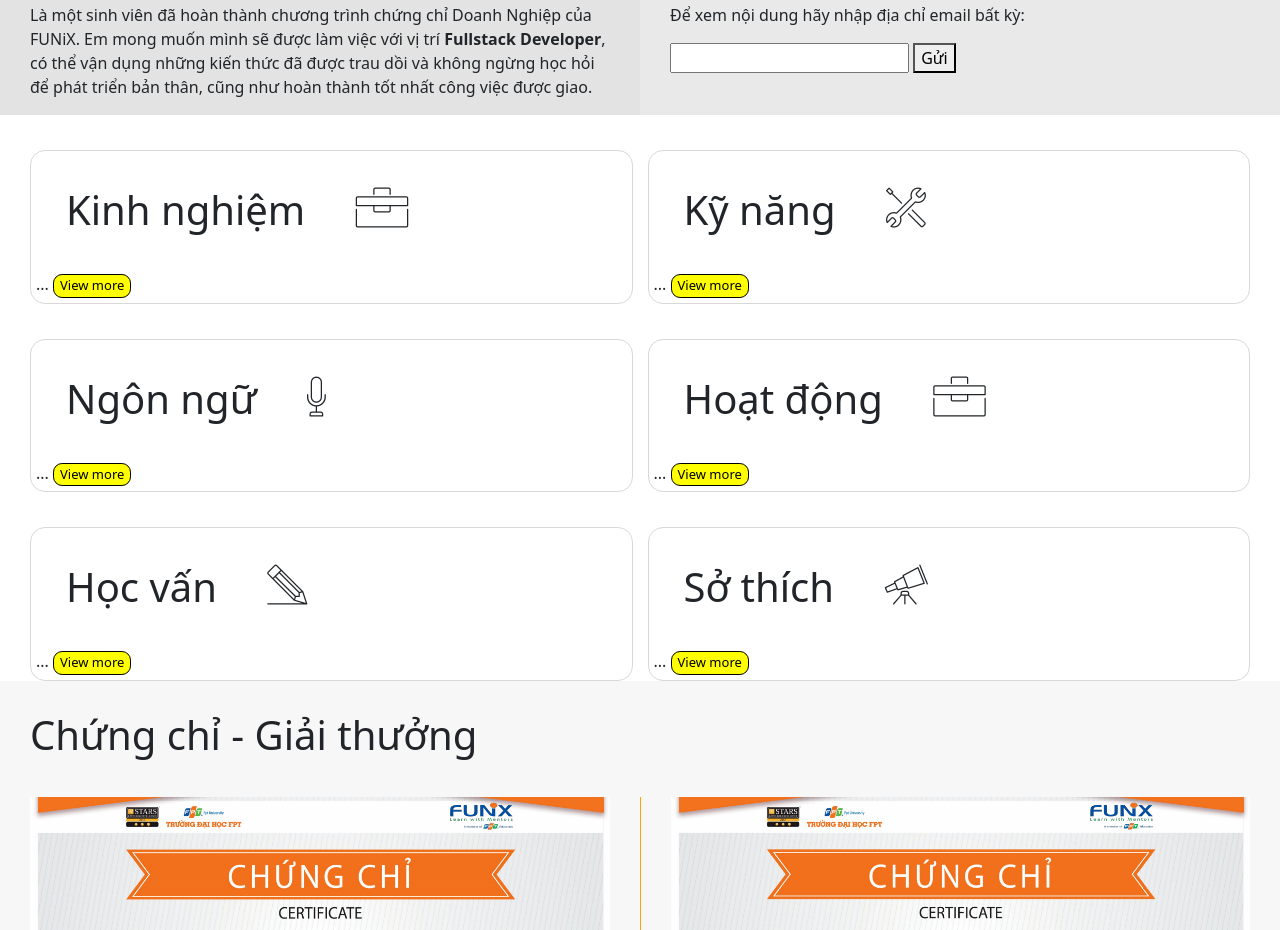
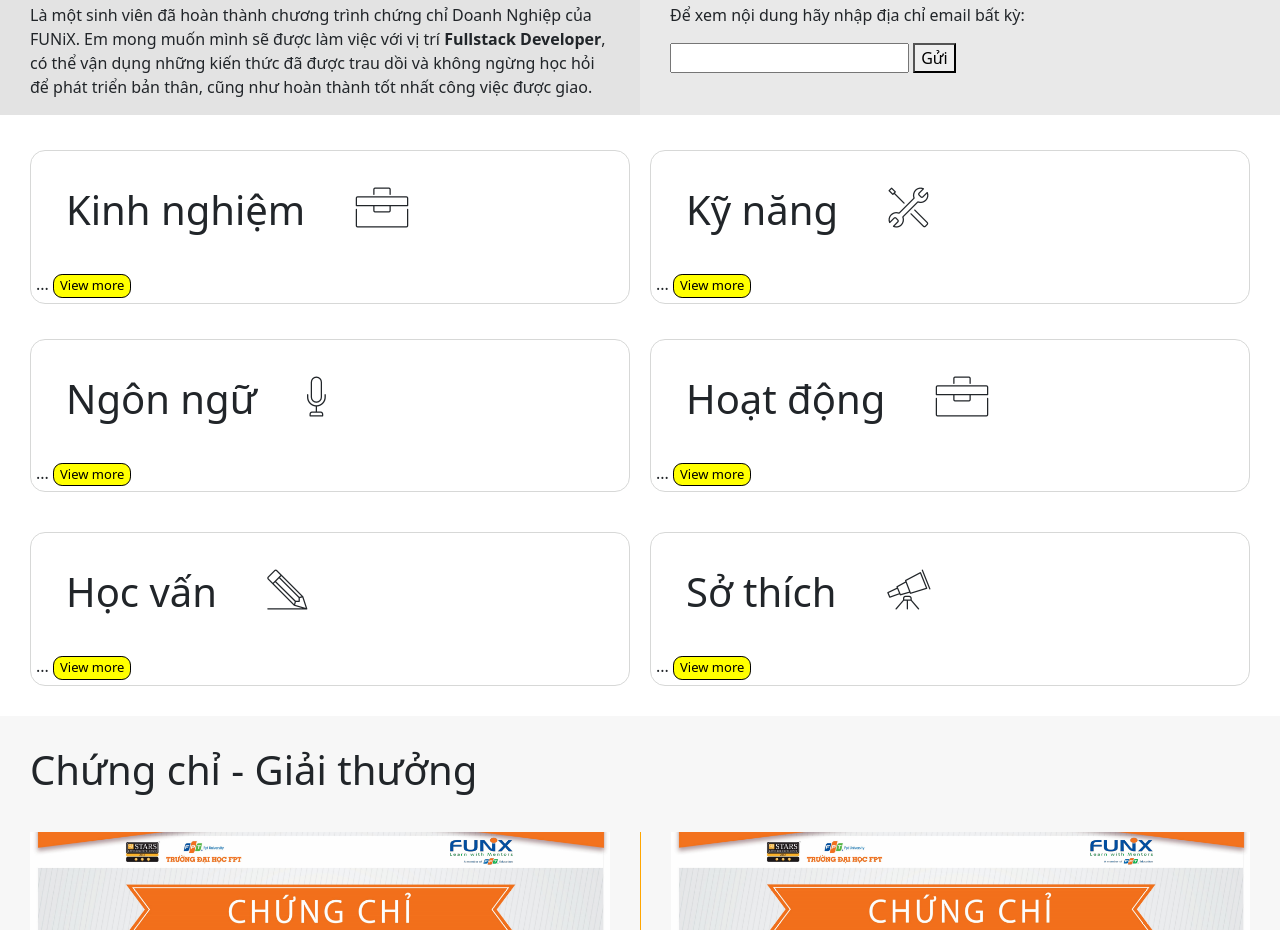
Before and after one commit to seikovn/congnvfx19933-asm3, a plain HTML site: page index.html in a window 1280 px wide. Shown: the part 854-1784 px from the top of the page. Drawn offline with nearby package versions, Linux system fonts and the light colour scheme.

Commit message:
Update laptop.css

```diff
--- a/css/laptop.css
+++ b/css/laptop.css
@@ -140,63 +140,49 @@
 		display: grid;
 		grid-template-columns: 1fr 1fr;
 		grid-template-rows: 1fr 1fr 1fr;
-		column-gap: 15px;
-		row-gap: 15px;
+		column-gap: 20px;
+		row-gap: 0px;
 		margin-top: 15px;
+		margin-bottom: 20px;
 		margin-left: 30px;
 		margin-right: 30px;
-		margin-bottom: 0px;
+
 	}
-	/* .container3{
-		display: flex;
-		flex-wrap: wrap;
-		row-gap: 15px;
-		column-gap: 15px;
-		align-content: space-around;
-		justify-content: safe center;
-		width: 45%;
-	} */
+	.job-info-column {
+		border: 1px solid rgb(215, 216, 215);
+		height: auto;
+		padding: 5px;
+		border-radius: 15px 15px;
+	}
 	#experience-column{
-		/* grid-column-start: 1;
-		grid-column-end: 2; */
 		width: 100%;
+		margin-bottom: 15px;
 
 	}
 	#activity-column{
 		width: 100%;
-		/* grid-column-start: 2;
-		grid-column-end: 3;
-		grid-row-start: 1;
-		grid-row-end: 2; */
-
+		margin-bottom: 15px;
 
 	}
 	#skill-column{
 		width: 100%;
-		/* grid-column-start: 2;
-		grid-row-start: 2;
-		grid-row-end: 3; */
+		margin-bottom: 15px;
 
+	}
+
+	#language-column{
+		width: 100%;
+		margin-bottom: 5px;
 	}
 	#study-column{
 		width: 100%;
-		/* grid-column-start: 2;
-		grid-row-start: 3;
-		grid-row-end: 4; */
-	}
-	#language-column{
-		width: 100%;
+		margin-top: 5px;
+
 	}
 
 	#hobby-column{
 		width: 100%;
-	}
-	.job-info-column {
-		display: block;
-		border: 1px solid rgb(215, 216, 215);
-		height: auto;
-		padding: 5px;
-		border-radius: 15px 15px;
+		margin-top: 5px;
 	}
 	/*thanh skill màu ở mục kỹ năng, ngôn ngữ*/
 	.full-skill {
```
